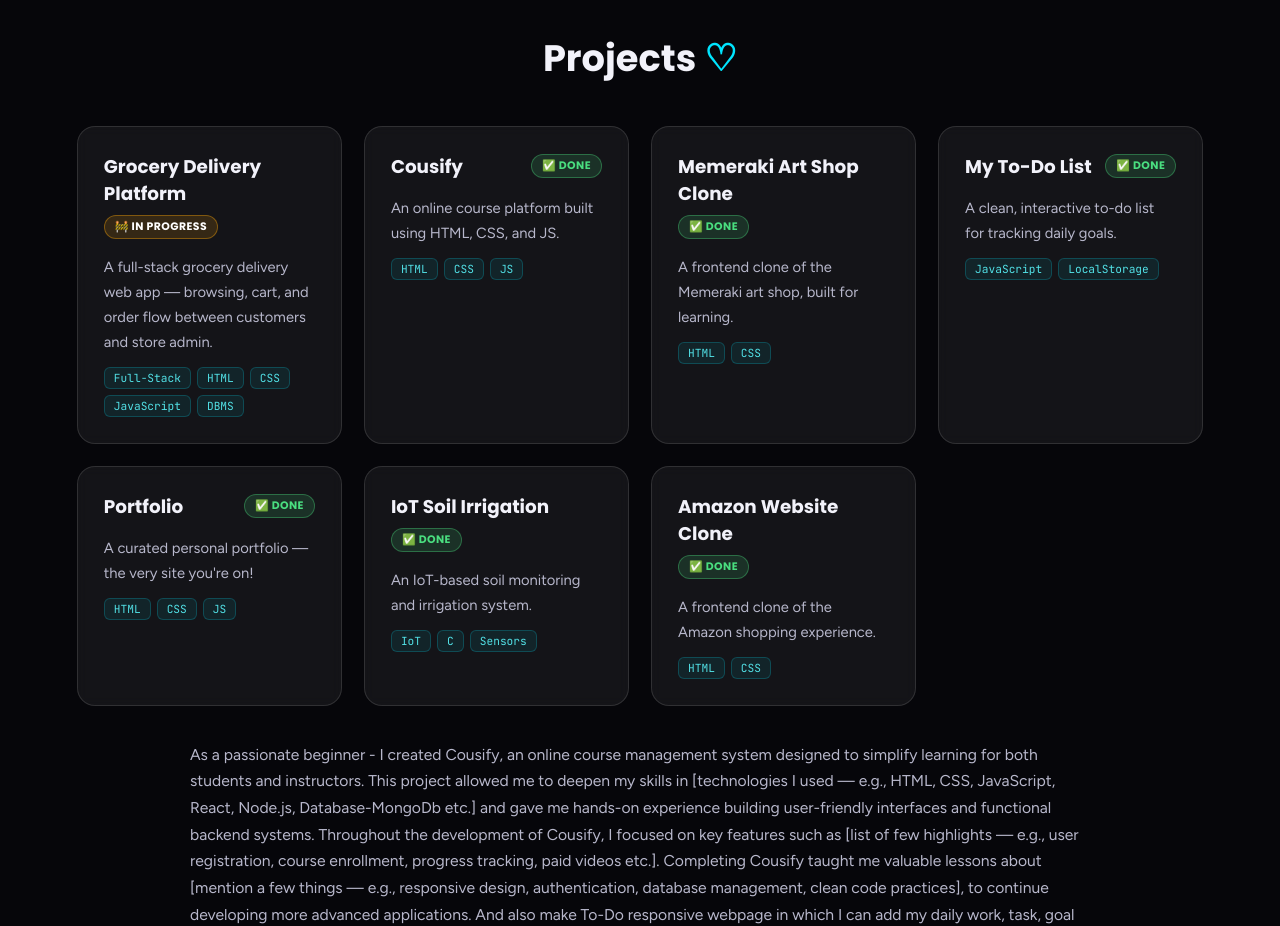
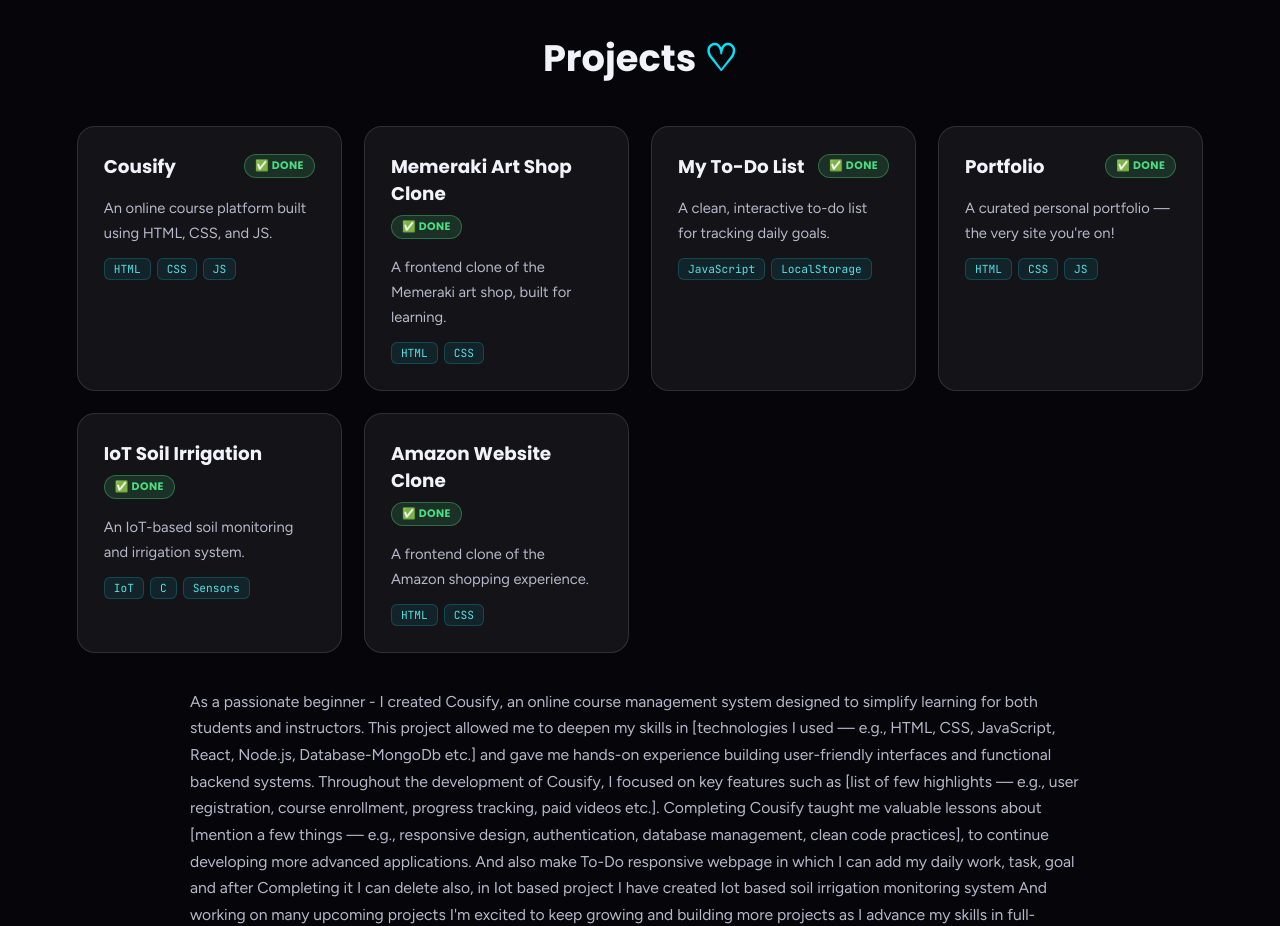
Before and after one commit to Krisha2905/Krisha2905.Github.io, a plain HTML site: page index.html in a window 1280 px wide. Shown: the part 3040-3966 px from the top of the page. Drawn offline with nearby package versions, Linux system fonts and the light colour scheme.

```diff
--- a/index.html
+++ b/index.html
@@ -694,11 +694,6 @@
       <h2 class="heading">Projects <span>♡</span></h2>
       <div class="project-grid">
         <div class="project-card reveal">
-          <h3>Grocery Delivery Platform <span class="status-tag progress">🚧 In progress</span></h3>
-          <p>A full-stack grocery delivery web app — browsing, cart, and order flow between customers and store admin.</p>
-          <div class="project-tags"><span>Full-Stack</span><span>HTML</span><span>CSS</span><span>JavaScript</span><span>DBMS</span></div>
-        </div>
-        <div class="project-card reveal">
           <h3>Cousify <span class="status-tag done">✅ Done</span></h3>
           <p>An online course platform built using HTML, CSS, and JS.</p>
           <div class="project-tags"><span>HTML</span><span>CSS</span><span>JS</span></div>
```
